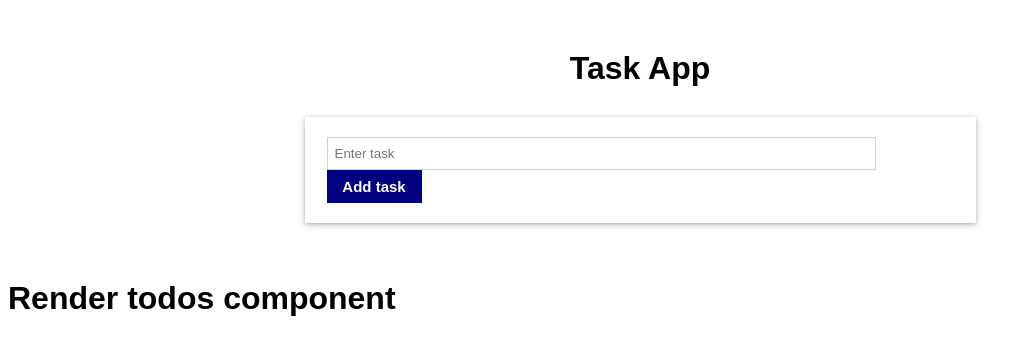
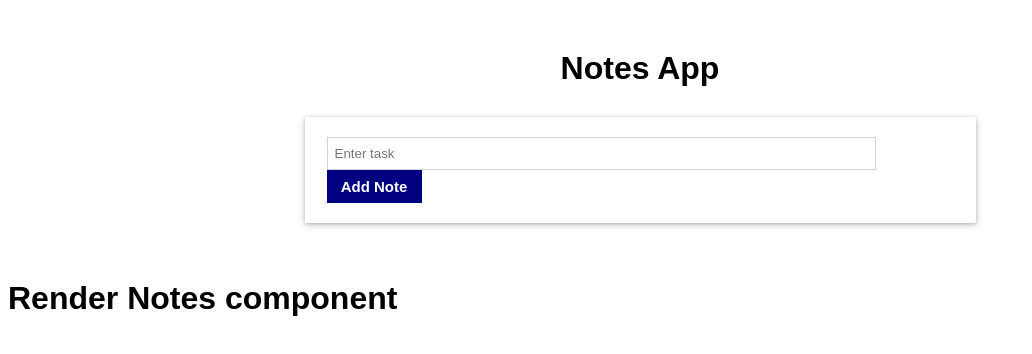
Before and after one commit to GhulamQadir/React-notes_app, a React (Create React App) app: page / in a window 1280 px wide. Shown: the top 354 px of the page, without its empty margins (0-1032 px from the left). Built offline with nearby package versions, Linux system fonts and the light colour scheme.

Commit message:
updated changes

```diff
--- a/package.json
+++ b/package.json
@@ -8,6 +8,7 @@
     "@testing-library/user-event": "^13.5.0",
     "react": "^18.2.0",
     "react-dom": "^18.2.0",
+    "react-router-dom": "^5.3.0",
     "react-scripts": "5.0.1",
     "web-vitals": "^2.1.4"
   },
--- a/src/App.js
+++ b/src/App.js
@@ -1,12 +1,11 @@
-import logo from './logo.svg';
 import './App.css';
-import AddTodo from './Components/Add-Todo/add-todo';
+import AppRouter from './config/Router';
 
 function App() {
   return (
     <div>
-      <h1 style={{ textAlign: "center" }}>Task App</h1>
-      <AddTodo />
+      <h1 style={{ textAlign: "center" }}>Notes App</h1>
+      <AppRouter />
     </div>
   );
 }
--- a/src/Components/Add-Todo/add-todo.js
+++ b/src/Components/Add-Note/add-note.js
@@ -1,9 +1,10 @@
 import React, { Component } from "react";
-import RenderTodos from "../render_todos/render-todos";
-import './add-todo.css'
+import { withRouter } from "react-router-dom";
+import RenderNotes from "../render_todos/render-notes";
+import './add-note.css'
 
 
-class AddTodo extends Component {
+class AddNote extends Component {
 
     constructor() {
         super()
@@ -48,16 +49,16 @@ class AddTodo extends Component {
                 <div className="add_todo_div">
                     <form onSubmit={(e) => this.addTodo(e)}>
                         <input className="add_todo_field" value={this.state.newTodo} onChange={(e) => this.todoValueOnChange(e)} placeholder="Enter task" type="text" />
-                        <button className="add_task_btn" onClick={this.addTodo}>Add task</button>
+                        <button className="add_task_btn" onClick={this.addTodo}>Add Note</button>
                     </form>
                 </div>
                 <br />
                 <br />
 
-                <RenderTodos state={this.state} />
+                <RenderNotes state={this.state} />
             </div >
         )
     }
 }
 
-export default AddTodo;
+export default withRouter(AddNote);
--- a/src/Components/render_todos/render-todos.js
+++ b/src/Components/render_todos/render-notes.js
@@ -1,9 +1,10 @@
 import React, { Component } from "react";
+import { withRouter } from "react-router-dom";
 
 
 
 
-class RenderTodos extends Component {
+class RenderNotes extends Component {
 
     editTodoValueOnchange = (e) => {
         this.props.state.updatedVal = e.target.value
@@ -64,17 +65,17 @@ class RenderTodos extends Component {
 
         return (
             <div>
-                <h1>Render todos component</h1>
+                <h1>Render Notes component</h1>
 
                 <div>
-                    {this.props.state.todos.map((todo, index) => {
+                    {this.props.state.todos.map((note, index) => {
                         return <div key={index}>
                             <li style={{ fontWeight: "bold" }}>{index + 1}: </li>
-                            <li>{todo.isEdit ? <input onChange={(e) => this.editTodoValueOnchange(e)} defaultValue={todo.title} type="text" /> : todo.title}</li>
+                            <li>{note.isEdit ? <input onChange={(e) => this.editTodoValueOnchange(e)} defaultValue={note.title} type="text" /> : note.title}</li>
 
-                            <li>{todo.isEdit ? <button onClick={() => this.updateTodo(index)}>Update</button> : <button onClick={() => this.editTodoInput(index)}>Edit</button>}</li>
+                            <li>{note.isEdit ? <button onClick={() => this.updateTodo(index)}>Update</button> : <button onClick={() => this.editTodoInput(index)}>Edit</button>}</li>
 
-                            <li>{todo.isEdit ? <button onClick={() => this.cancel(index)}>Cancel</button> : <button onClick={() => this.deleteTodo(index)}>Delete</button>}</li>
+                            <li>{note.isEdit ? <button onClick={() => this.cancel(index)}>Cancel</button> : <button onClick={() => this.deleteTodo(index)}>Delete</button>}</li>
 
                             <br />
                             <br />
@@ -86,4 +87,4 @@ class RenderTodos extends Component {
     }
 }
 
-export default RenderTodos;
+export default withRouter(RenderNotes);
--- /dev/null
+++ b/src/config/Router.js
@@ -0,0 +1,17 @@
+import React, { Component } from "react";
+import { BrowserRouter as Router, Route, } from "react-router-dom";
+import AddNote from "../Components/Add-Note/add-note";
+
+
+
+class AppRouter extends Component {
+    render() {
+        return (
+            <Router>
+                <Route exact path='/' component={AddNote} />
+            </Router >
+        )
+    }
+}
+
+export default AppRouter;
```
Also changed, not shown: src/Components/Add-Note/add-note.css (renamed from src/Components/Add-Todo/add-todo.css), src/Components/render_todos/render-notes.css (added), src/Components/render_todos/render-todos.css (deleted), 1 other file (tests, documents, lock files or other folders).
